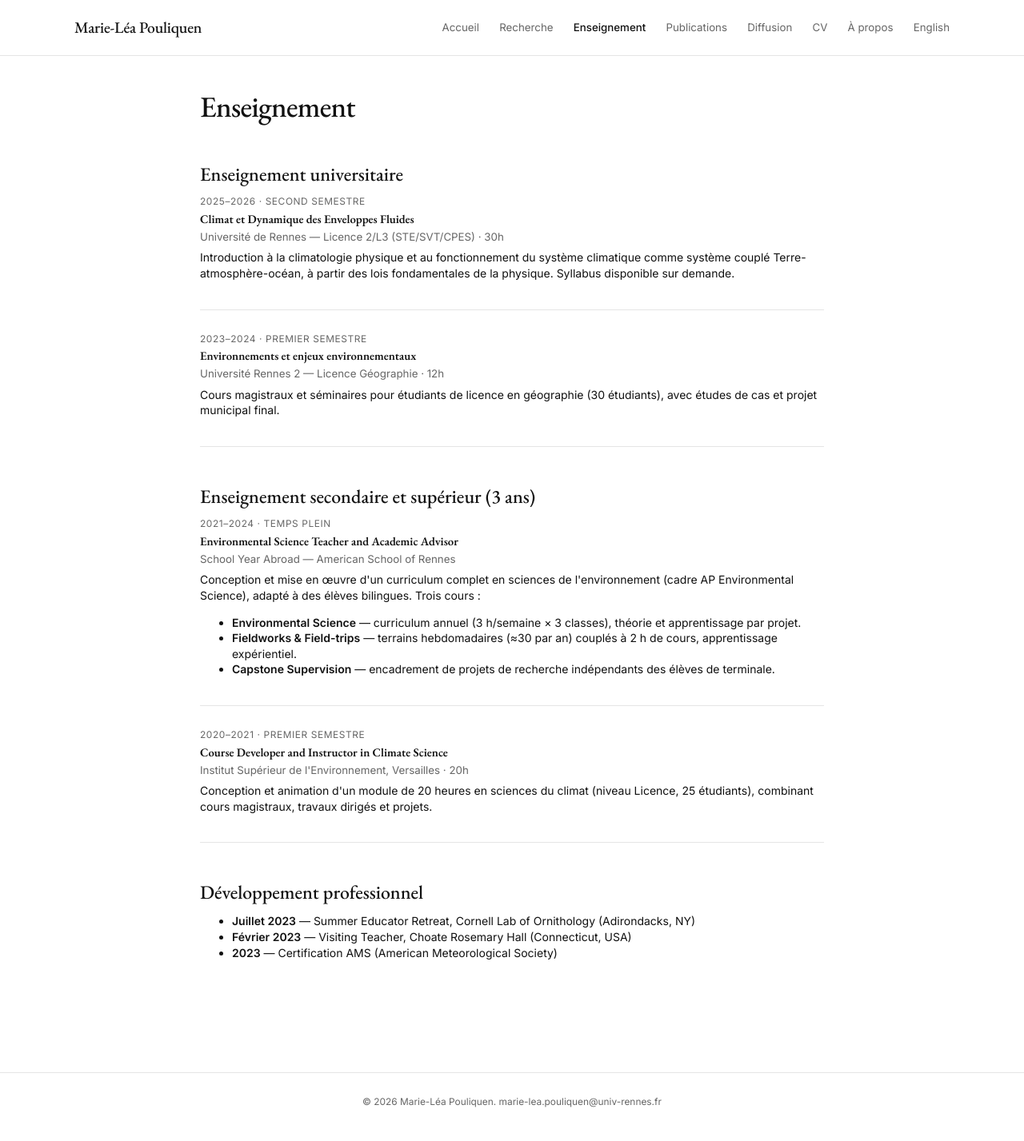
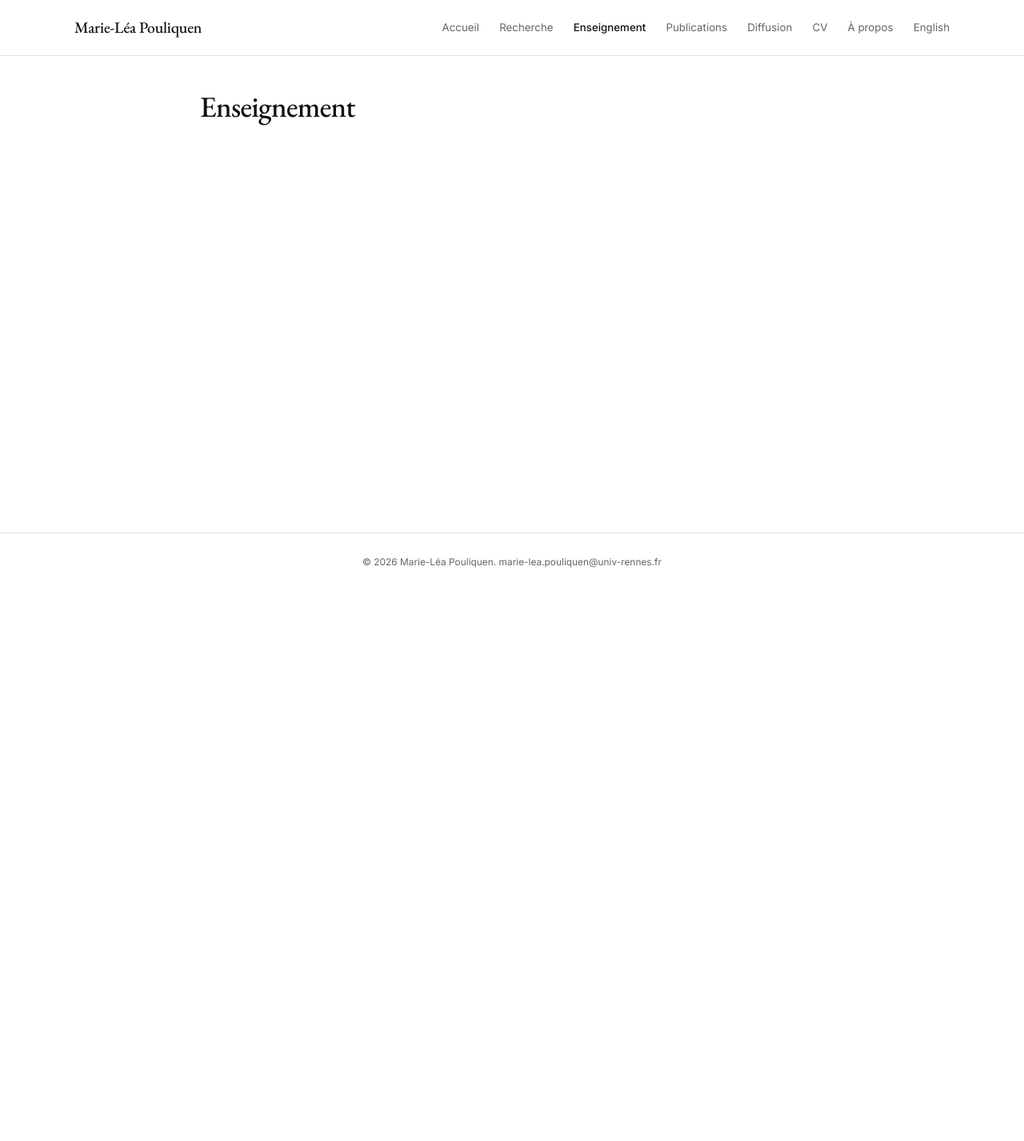
Before and after one commit to marieleapouliquen/marieleapouliquen.github.io, a Jekyll site: the page built from _pages/enseignement.md, in a window 1280 px wide. Shown: the whole page at 80% size. Built offline with Jekyll 4.4.1, drawn with Linux system fonts in a browser that asks for light colours; after the commit the page ends 900 px from its top, so only the background shows below that.

Commit message:
Update enseignement.md

```diff
--- a/_pages/enseignement.md
+++ b/_pages/enseignement.md
@@ -4,46 +4,3 @@ permalink: /enseignement/
 title: Enseignement
 description: Cours universitaires et expérience d'enseignement en sciences de l'environnement
 ---
-
-## Enseignement universitaire
-
-<div class="teaching-entry">
-  <p class="teaching-period">2025–2026 · Second semestre</p>
-  <h3 class="teaching-title">Climat et Dynamique des Enveloppes Fluides</h3>
-  <p class="teaching-institution">Université de Rennes — Licence 2/L3 (STE/SVT/CPES) · 30h</p>
-  <p>Introduction à la climatologie physique et au fonctionnement du système climatique comme système couplé Terre-atmosphère-océan, à partir des lois fondamentales de la physique. Syllabus disponible sur demande.</p>
-</div>
-
-<div class="teaching-entry">
-  <p class="teaching-period">2023–2024 · Premier semestre</p>
-  <h3 class="teaching-title">Environnements et enjeux environnementaux</h3>
-  <p class="teaching-institution">Université Rennes 2 — Licence Géographie · 12h</p>
-  <p>Cours magistraux et séminaires pour étudiants de licence en géographie (30 étudiants), avec études de cas et projet municipal final.</p>
-</div>
-
-## Enseignement secondaire et supérieur (3 ans)
-
-<div class="teaching-entry">
-  <p class="teaching-period">2021–2024 · Temps plein</p>
-  <h3 class="teaching-title">Environmental Science Teacher and Academic Advisor</h3>
-  <p class="teaching-institution">School Year Abroad — American School of Rennes</p>
-  <p>Conception et mise en œuvre d'un curriculum complet en sciences de l'environnement (cadre AP Environmental Science), adapté à des élèves bilingues. Trois cours :</p>
-  <ul>
-    <li><strong>Environmental Science</strong> — curriculum annuel (3 h/semaine × 3 classes), théorie et apprentissage par projet.</li>
-    <li><strong>Fieldworks &amp; Field-trips</strong> — terrains hebdomadaires (≈30 par an) couplés à 2 h de cours, apprentissage expérientiel.</li>
-    <li><strong>Capstone Supervision</strong> — encadrement de projets de recherche indépendants des élèves de terminale.</li>
-  </ul>
-</div>
-
-<div class="teaching-entry">
-  <p class="teaching-period">2020–2021 · Premier semestre</p>
-  <h3 class="teaching-title">Course Developer and Instructor in Climate Science</h3>
-  <p class="teaching-institution">Institut Supérieur de l'Environnement, Versailles · 20h</p>
-  <p>Conception et animation d'un module de 20 heures en sciences du climat (niveau Licence, 25 étudiants), combinant cours magistraux, travaux dirigés et projets.</p>
-</div>
-
-## Développement professionnel
-
-- **Juillet 2023** — Summer Educator Retreat, Cornell Lab of Ornithology (Adirondacks, NY)
-- **Février 2023** — Visiting Teacher, Choate Rosemary Hall (Connecticut, USA)
-- **2023** — Certification AMS (American Meteorological Society)
```
